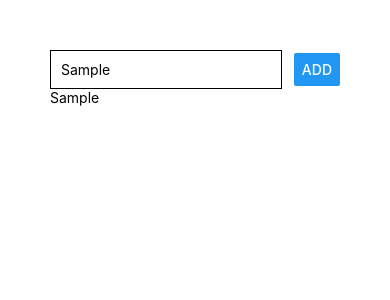
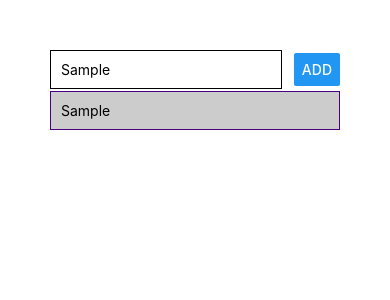
Before and after one commit to AdhamNour/my-first-react-native-application, a React Native app: screen / in a window 390 px wide. Both pictures are taken after typing "Sample" into the empty fields and a click on the button "ADD". Shown: the top 300 px of the page. Built offline with nearby package versions, Linux system fonts and the light colour scheme.

Commit message:
finished video 13 from module 2

```diff
--- a/App.js
+++ b/App.js
@@ -3,16 +3,19 @@ import React, { useState } from "react";
 import { StyleSheet, Text, View, Button, TextInput } from "react-native";
 
 export default function App() {
-  const [enteredGoal,setEnterdGoal]= useState('');
-  const [courseGoals,setCourseGoals]= useState([]);
+  const [enteredGoal, setEnterdGoal] = useState("");
+  const [courseGoals, setCourseGoals] = useState([]);
 
-  const  goalInputHandler = (enteredText) => {
-    setEnterdGoal(enteredText)
-  }
+  const goalInputHandler = (enteredText) => {
+    setEnterdGoal(enteredText);
+  };
 
-  const addGoalHandler = () =>{
-    setCourseGoals(currentCourseGoals => [...currentCourseGoals,enteredGoal]);
-  }
+  const addGoalHandler = () => {
+    setCourseGoals((currentCourseGoals) => [
+      ...currentCourseGoals,
+      enteredGoal,
+    ]);
+  };
 
   return (
     <View style={styles.screen}>
@@ -20,13 +23,17 @@ export default function App() {
         <TextInput
           placeholder="Course Goals"
           style={styles.input}
-          onChangeText = {goalInputHandler}
+          onChangeText={goalInputHandler}
           value={enteredGoal}
         />
-        <Button title="ADD" onPress = {addGoalHandler} />
+        <Button title="ADD" onPress={addGoalHandler} />
       </View>
       <View>
-        {courseGoals.map((goal,index) => <Text key ={index}>{goal}</Text>)}
+        {courseGoals.map((goal, index) => (
+          <View style={styles.listItem} key={index}>
+            <Text >{goal}</Text>
+          </View>
+        ))}
       </View>
     </View>
   );
@@ -41,10 +48,17 @@ const styles = StyleSheet.create({
     justifyContent: "space-between",
     alignItems: "center",
   },
-  input:{
+  input: {
     borderColor: "black",
     borderWidth: 1,
     padding: 10,
     width: "80%",
-  }
+  },
+  listItem: {
+    padding: 10,
+    backgroundColor: "#ccc",
+    borderColor: "indigo",
+    borderWidth: 1,
+    marginVertical: 2,
+  },
 });
```
